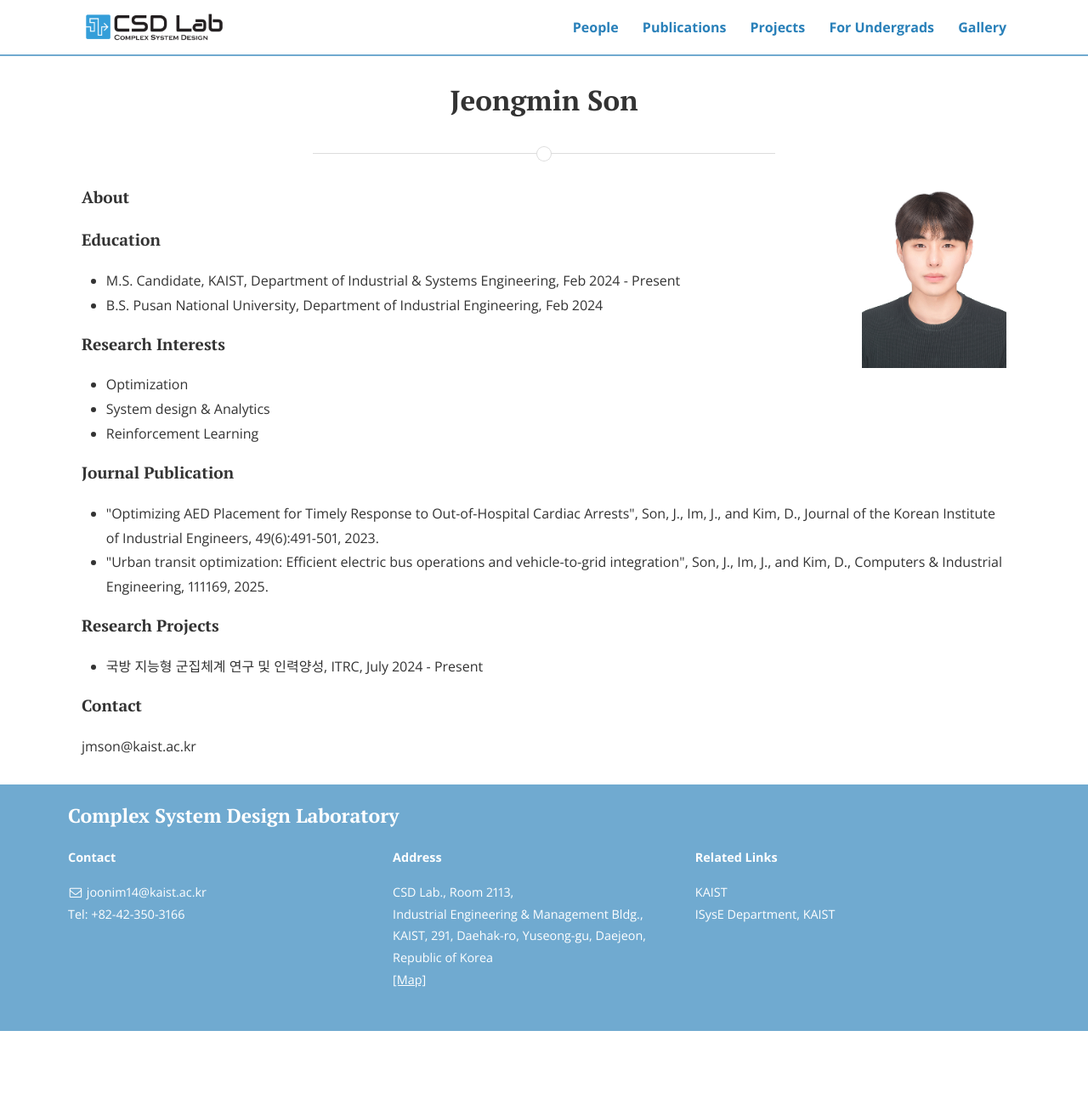
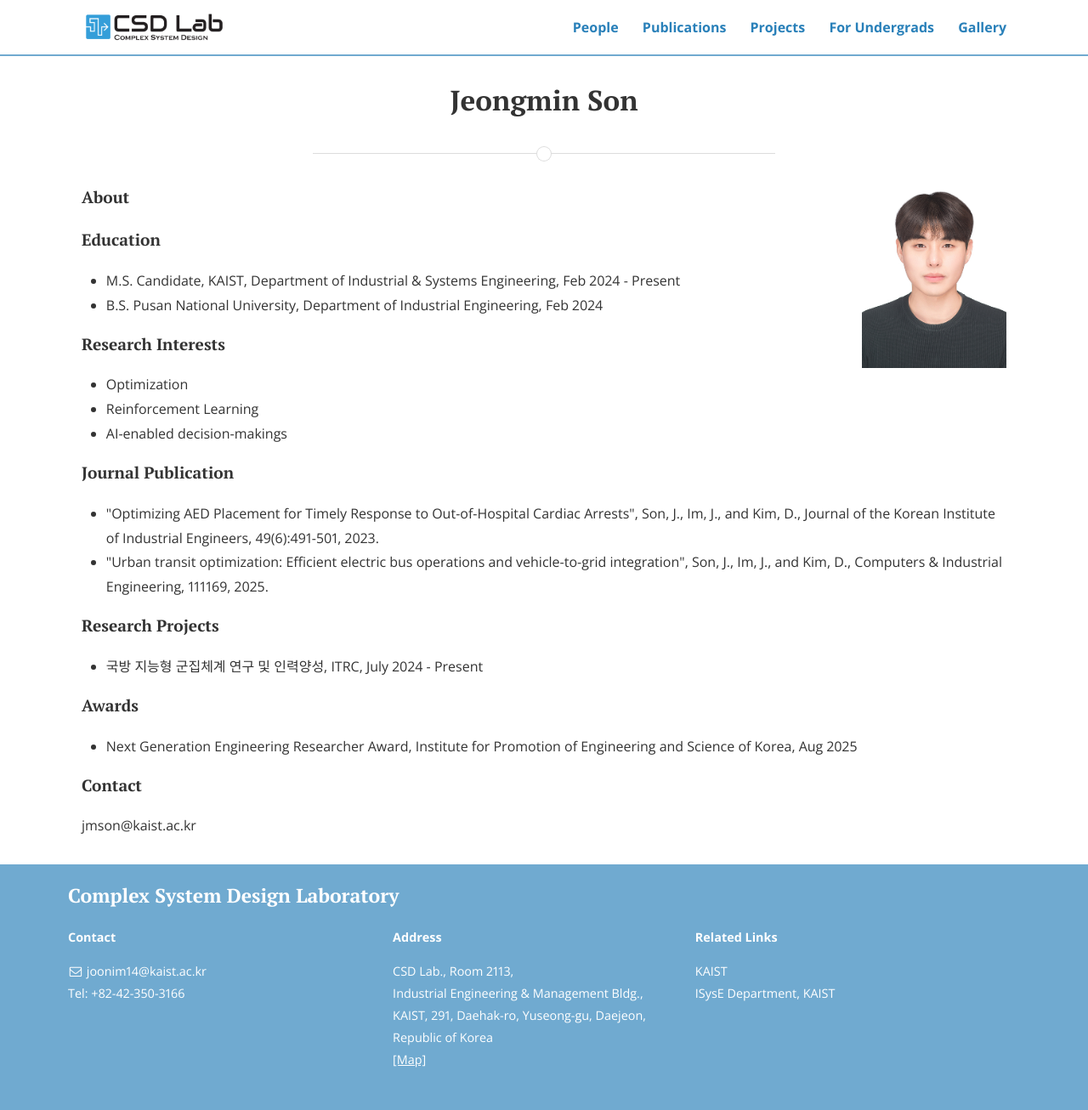
Before and after one commit to CSDlab-KAIST/csdlab-kaist.github.io, a Jekyll site: the page built from people/jeongmin.html, in a window 1280 px wide. Shown: the whole page at 85% size. Built offline with Jekyll 4.4.1, drawn with Linux system fonts in a browser that asks for light colours; nearby versions of some CDN libraries; before the commit the page ends 1213 px from its top, so only the background shows below that.

Commit message:
Update jeongmin.html

```diff
--- a/people/jeongmin.html
+++ b/people/jeongmin.html
@@ -23,8 +23,8 @@ title: Jeongmin Son
 <h4>Research Interests</h4>
 <ul>
   <li>Optimization</li>
-  <li>System design & Analytics</li>
   <li>Reinforcement Learning</li>
+  <li>AI-enabled decision-makings</li>
 </ul>
 
 <h4>Journal Publication</h4>
@@ -38,6 +38,11 @@ title: Jeongmin Son
   <li>국방 지능형 군집체계 연구 및 인력양성, ITRC, July 2024 - Present</li>
 </ul>
 
+<h4>Awards</h4>
+<ul>
+  <li>Next Generation Engineering Researcher Award, Institute for Promotion of Engineering and Science of Korea, Aug 2025</li>
+</ul>
+
 
 <h4>Contact</h4>
 <p>jmson@kaist.ac.kr</p>
```
